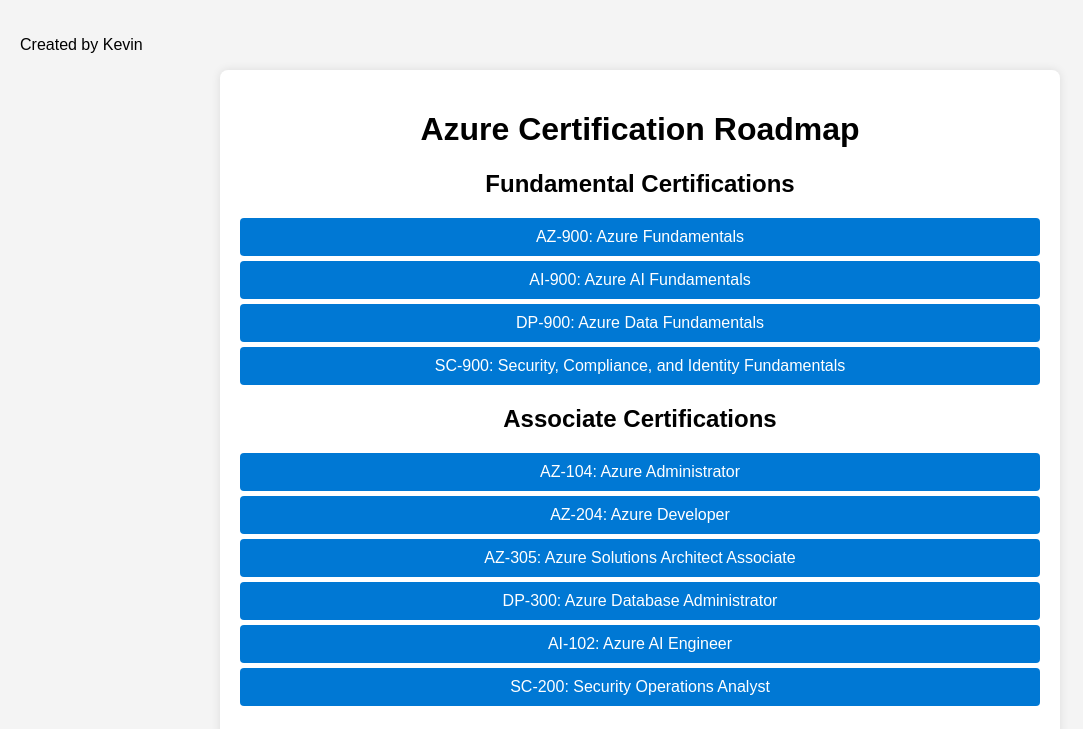
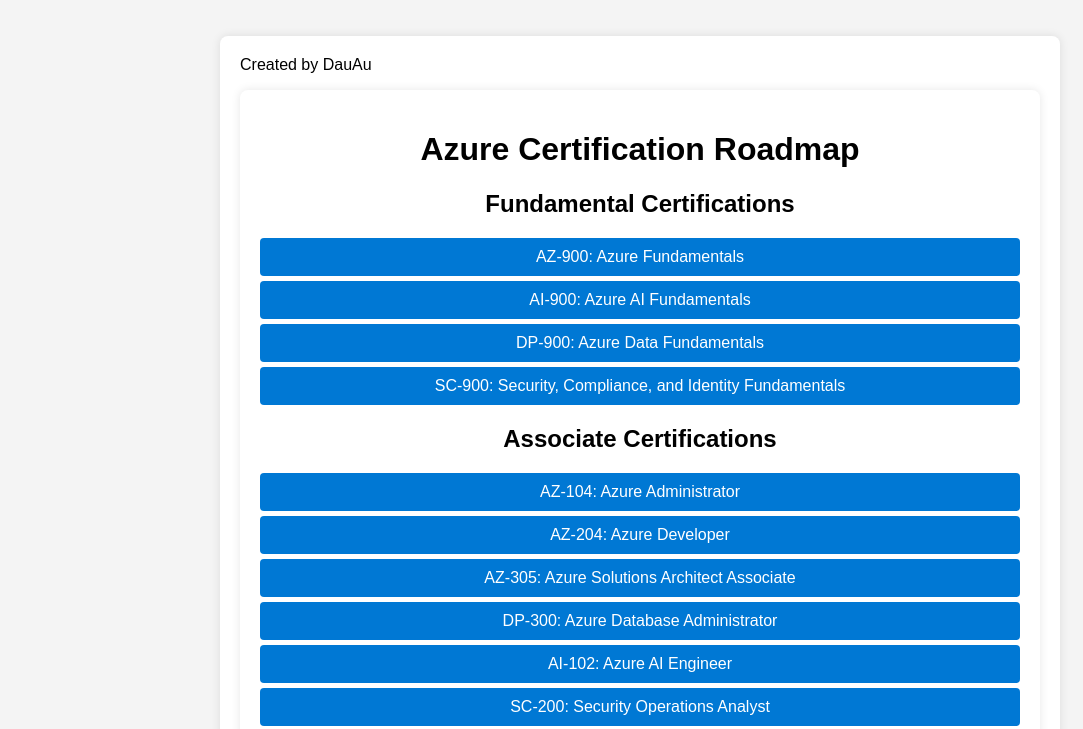
Before and after one commit to DHA1985/html, a plain HTML site: page index.html in a window 1280 px wide. Shown: the top 729 px of the page, without its empty margins (0-1083 px from the left). Drawn offline with Linux system fonts and the light colour scheme.

Commit message:
Update index.html

```diff
--- a/index.html
+++ b/index.html
@@ -41,7 +41,7 @@
 </head>
 <body>
 
-    <p> Created by Kevin</p>
+    <p>  <div class="container"> Created by DauAu<div></div></p>
     <div class="container">
         <h1>Azure Certification Roadmap</h1>
 
```
